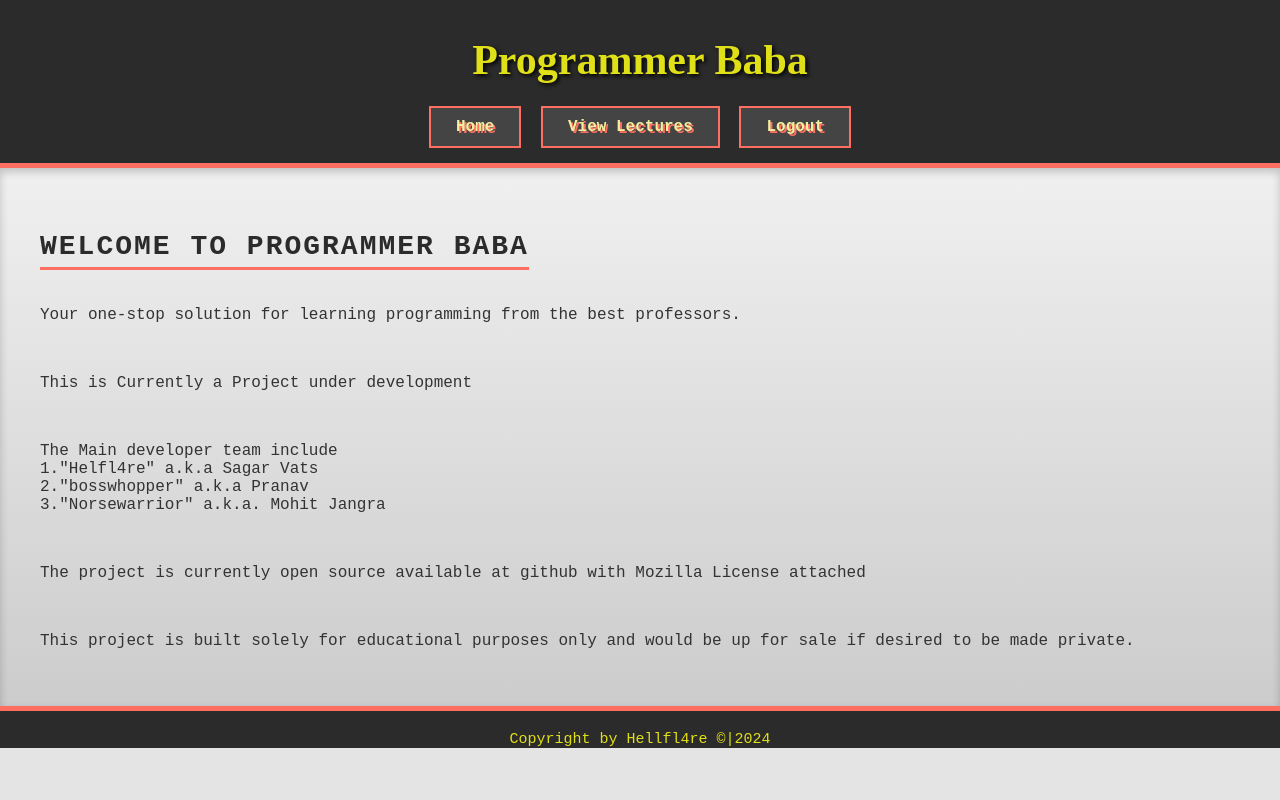
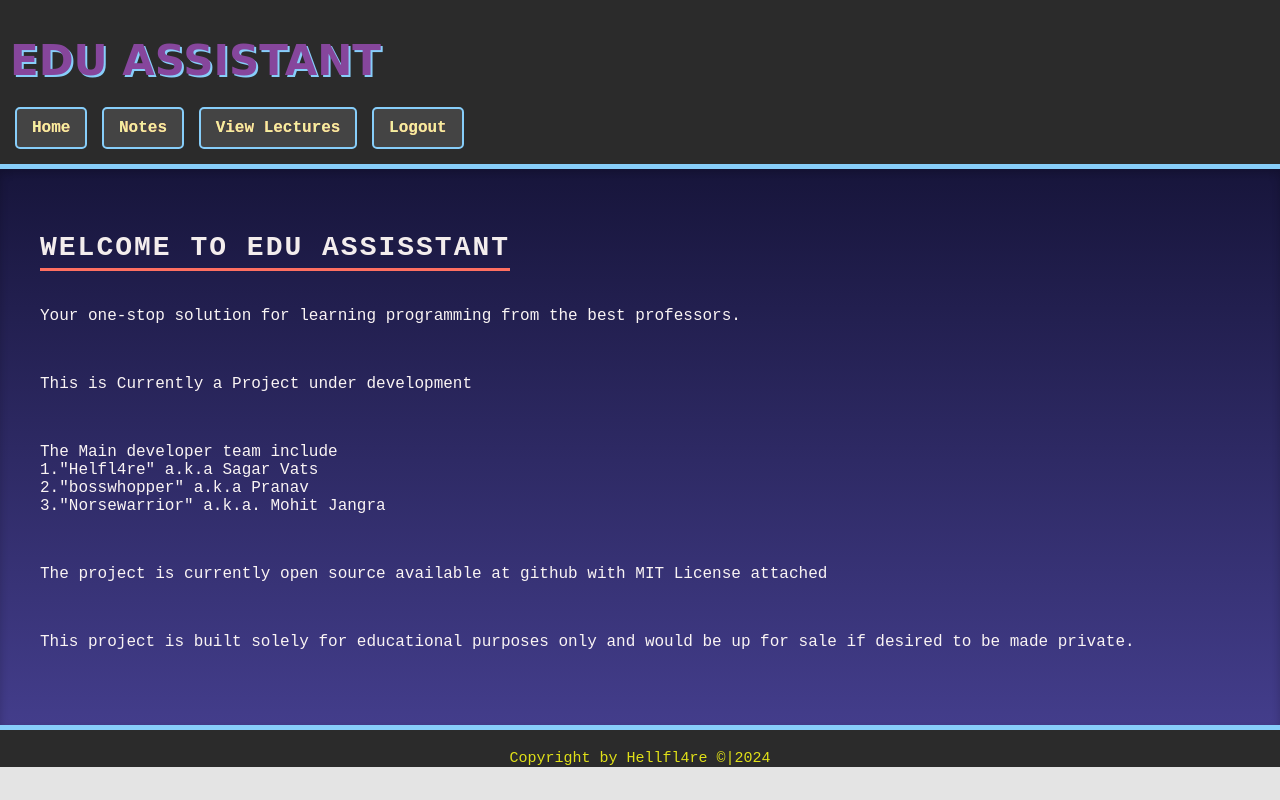
Before and after one commit to Daddy-Demonic/ProgrammerBaba, a Flask app: page / in a window 1280 px wide. Run offline with Flask 3, Linux system fonts and the light colour scheme; the visitor is signed in with stand-in values (Sample User, id 1).

Commit message:
final peace

```diff
--- /dev/null
+++ b/announcements.txt
@@ -0,0 +1,2 @@
+Hellfire|fuck off
+admin|heelo
--- a/app.py
+++ b/app.py
@@ -6,7 +6,7 @@ app = Flask(__name__)
 
 # Configuration
 app.config['UPLOAD_FOLDER'] = 'uploads'
-app.config['ALLOWED_EXTENSIONS'] = {'mp4', 'avi', 'mov', 'wmv'}
+app.config['ALLOWED_EXTENSIONS'] = {'pdf', 'xlsx', 'docx', 'pptx', 'mp4', 'avi', 'mov', 'wmv'}
 app.secret_key = 'supersecretkey'
 
 # Simple in-memory user database
@@ -20,7 +20,7 @@ users_db = {
 def allowed_file(filename):
     return '.' in filename and filename.rsplit('.', 1)[1].lower() in app.config['ALLOWED_EXTENSIONS']
 
-# Helper function to get all lectures
+5# Helper function to get all lectures
 def get_lectures():
     lectures = []
     if os.path.exists('lectures.txt'):
@@ -44,6 +44,37 @@ def get_announcements():
 @app.route('/')
 def home():
     return render_template('home.html')
+
+# New route to upload notes
+@app.route('/notes/upload', methods=['GET', 'POST'])
+def upload_notes():
+    if request.method == 'POST':
+        if 'file' not in request.files:
+            flash('No file part')
+            return redirect(request.url)
+        file = request.files['file']
+        if file.filename == '':
+            flash('No selected file')
+            return redirect(request.url)
+        if file and allowed_file(file.filename):
+            filename = secure_filename(file.filename)
+            file.save(os.path.join(app.config['UPLOAD_FOLDER'], filename))
+            flash('File successfully uploaded')
+            return redirect(url_for('view_notes'))
+
+    return render_template('upload_notes.html')
+
+@app.route('/uploads/<filename>')
+def download_file(filename):
+    return send_from_directory(app.config['UPLOAD_FOLDER'], filename)
+
+# New route to view uploaded notes
+@app.route('/notes', methods=['GET'])
+def view_notes():
+    # List all files in the upload folder
+    files = os.listdir(app.config['UPLOAD_FOLDER'])
+    files = [f for f in files if allowed_file(f)]
+    return render_template('notes.html', files=files)
 
 # User Login
 @app.route('/login', methods=['GET', 'POST'])
@@ -170,6 +201,34 @@ def publish():
 
     return render_template('publish.html')
 
+@app.route('/notes', methods=['GET', 'POST'])
+def notes():
+    if 'role' not in session or session['role'] != 'teacher':
+        flash('Access denied! Teachers only.', 'danger')
+        return redirect(url_for('home'))
+
+    if request.method == 'POST':
+        title = request.form['title']
+        professor = request.form['professor']
+        file = request.files['document']
+
+        if title and professor and file and allowed_file(file.filename):
+            filename = secure_filename(file.filename)
+            file_path = os.path.join(app.config['UPLOAD_FOLDER'], filename)
+            file.save(file_path)
+
+            # Save the lecture details
+            with open('notes.txt', 'a') as f:
+                f.write(f'{title},{professor},{filename}\n')
+
+            flash('Lecture published successfully!', 'success')
+            return redirect(url_for('home'))
+        else:
+            flash('Invalid input or file type!', 'danger')
+
+    return render_template('notes.html')
+
+
 # Stream a live lecture (restricted to teachers)
 @app.route('/stream')
 def stream():
--- a/static/css/styles.css
+++ b/static/css/styles.css
@@ -3,33 +3,61 @@ body {
     background-color: #e4e4e4;
     margin: 0;
     padding: 0;
-    color: #333;
+    color: #faf4f4;
 }
 
+li a {
+    color: red;
+    text-decoration: none;
+}
 
 header {
     background-color: #2b2b2b;
     color: #f0f0a0;
-    padding: 15px 0;
-    text-align: center;
-    border-bottom: 5px solid #ff6f61;
+    padding: 15px 10px;
+    text-align: left;
+    border-bottom: 5px solid lightskyblue;
     box-shadow: 0 4px 8px rgba(0, 0, 0, 0.2);
 }
 
 header a {
-    color: #e0e018;
+    color: #86469c;
+    text-shadow: 2px 2px 0 lightskyblue;
     text-decoration: none;
     text-shadow: #2b2b2b;
 }
 
 header a:hover {
-    color: #e0e018;
+    color: #86469c;
+    text-shadow: 2px 2px 0 lightskyblue;
     text-shadow: #cccccc;
 }
 
 nav a {
     color: #f0f0a0;
-    padding: 10px 25px;
+    padding: 10px 15px;
+    text-decoration: none;
+    background-color: #444;
+    border: 2px solid lightskyblue;
+    border-radius: 5px;
+    margin: 0px;
+    display: inline-block;
+    font-weight: bold;
+    text-shadow: 0px 0px 0 #ff6f61;
+    transition: background-color 0.3s ease, transform 0.2s ease;
+    margin-left:5px ;
+
+}
+
+nav a:hover {
+    background-color: #ff6f61;
+    color: #fff;
+    transform: translateY(-2px);
+}
+
+tr a {
+    color: #f0f0a0;
+    padding: 5px 12px;
     text-decoration: none;
     background-color: #444;
     border: 2px solid #ff6f61;
@@ -40,7 +68,7 @@ nav a {
     transition: background-color 0.3s ease, transform 0.2s ease;
 }
 
-nav a:hover {
+tr a:hover {
     background-color: #ff6f61;
     color: #fff;
     transform: translateY(-2px);
@@ -48,12 +76,12 @@ nav a:hover {
 
 main {
     padding: 40px;
-    background: linear-gradient(to bottom, #f0f0f0, #cccccc);
+    background: linear-gradient(to bottom, #17153b, #433d8b);
     box-shadow: inset 0 4px 8px rgba(0, 0, 0, 0.2);
 }
 
 h2 {
-    color: #2b2b2b;
+    color: #f3eded;
     text-transform: uppercase;
     letter-spacing: 2px;
     font-size: 28px;
@@ -73,6 +101,7 @@ form {
 }
 
 label {
+    color: #2b2b2b;
     text-align: center;
     display: block;
     margin-bottom: 10px;
@@ -122,23 +151,12 @@ input[type="submit"]:hover {
     transform: translateY(-3px);
 }
 
-/* footer {
-    text-align: center;
-    padding: 15px;
-    background-color: #2b2b2b;
-    color: #e0e018;
-    border-top: 5px solid #ff6f61;
-    font-size: 20px;
-    font-weight: bold;
-    transform color: yellow;
-} */
-
 footer {
     text-align: center;
     padding-top: 20px;
     background-color: #2b2b2b;
     color: #e0e018;
-    border-top: 5px solid #ff6f61;
+    border-top: 5px solid lightskyblue;
     font-size: 15px;
 }
 
@@ -152,3 +170,22 @@ footer a:hover {
     color: #ff6f61;
     text-shadow: #cccccc;
 }
+
+#upload_button{
+    color: #f0f0a0;
+    padding: 5px 12px;
+    border-radius: 30px;
+    text-decoration: none;
+    background-color: rgb(158, 127, 195);
+    border: 2px solid lightskyblue;
+    margin: 0 5px;
+    display: inline-block;
+    font-weight: bold;
+    transition: background-color 0.3s ease, transform 0.2s ease;
+}
+
+#upload_button:hover{
+    background-color:darkorchid;
+    color: #fff;
+    transform: translateY(-2px);
+}
--- a/templates/admin_dashboard.html
+++ b/templates/admin_dashboard.html
@@ -21,12 +21,14 @@
                 <a href="{{ url_for('delete_user', username=username) }}">Delete</a>
                 {% endif %}
             </td>
+
         </tr>
         {% endfor %}
     </tbody>
 </table>
-<a href="{{ url_for('add_user') }}">Add New User</a>
-
+<tr>
+    <td><a href="{{ url_for('add_user') }}">Add New User</a></td>
+</tr>
 <h3>Manage Lectures</h3>
 <table>
     <thead>
--- a/templates/announcements.html
+++ b/templates/announcements.html
@@ -4,7 +4,7 @@
 <h2>Announcements</h2>
 {% for announcement in announcements %}
     <div class="announcement">
-        <p><strong>{{ announcement.author }}</strong>: {{ announcement.content }}</p>
+        <p><h4><strong>{{ announcement.author }} :</strong></h4> >>> {{ announcement.content }}</p>
     </div>
 {% endfor %}
 {% if session['role'] in ['teacher', 'admin'] %}
--- a/templates/base.html
+++ b/templates/base.html
@@ -3,12 +3,12 @@
 <head>
     <meta charset="UTF-8">
     <meta name="viewport" content="width=device-width, initial-scale=1.0">
-    <title>Programmer Baba</title>
+    <title>Edu Assistant</title>
     <link rel="stylesheet" href="{{ url_for('static', filename='css/styles.css') }}">
 </head>
 <body>
     <header>
-        <h1><span style="font-family: algerian; font-size: 42px; text-shadow: 2px 2px 4px #000000;"><a href="{{ url_for('home') }}"> Programmer Baba</a></span></h1>
+        <h1><span style="font-family: comic sans ms; font-size: 42px; text-shadow: 2px 2px 4px #000000;"><a href="{{ url_for('home') }}"> EDU ASSISTANT</a></span></h1>
         <nav>
             <a href="{{ url_for('home') }}">Home</a>
             {% if 'username' in session %}
@@ -16,6 +16,7 @@
                     <a href="{{ url_for('publish') }}">Publish Lecture</a>
                     <a href="{{ url_for('stream') }}">Stream Lecture</a>
                 {% endif %}
+                <a href="{{url_for('notes')}}">Notes</a>
                 <a href="{{ url_for('view_lectures') }}">View Lectures</a>
                 <a href="{{ url_for('logout') }}">Logout</a>
             {% else %}
--- a/templates/home.html
+++ b/templates/home.html
@@ -1,11 +1,11 @@
 {% extends "base.html" %}
 
 {% block content %}
-<h2>Welcome to Programmer Baba</h2>
+<h2>Welcome to EDU Assisstant</h2>
 <p>Your one-stop solution for learning programming from the best professors.</p><br>
 <p>This is Currently a Project under development</p><br>
 <p>The Main developer team include <br>    1."Helfl4re" a.k.a Sagar Vats <br>    2."bosswhopper" a.k.a Pranav <br>    3."Norsewarrior" a.k.a. Mohit Jangra</p><br>
-<p>The project is currently open source available at github with Mozilla License attached </p><br>
+<p>The project is currently open source available at github with MIT License attached </p><br>
 <p>This project is built solely for educational purposes only and would be up for sale if desired to be made private.</p>
-
+<br>
 {% endblock %}
```
Also changed, not shown: tempapp.py (added, +68 -0 lines), templates/notes.html (added, +26 -0 lines), templates/upload_notes.html (added, +21 -0 lines), 2 other files.
